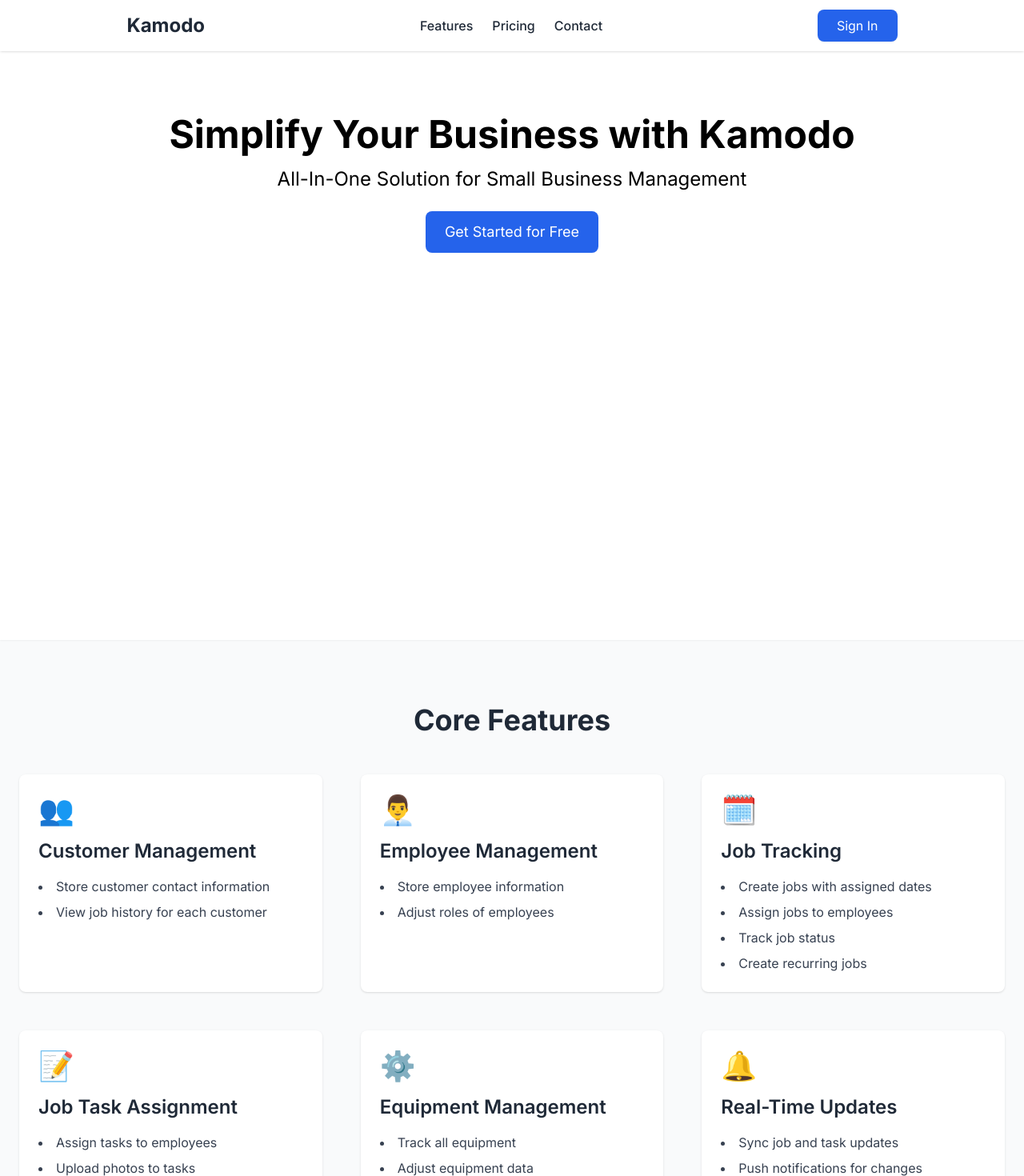
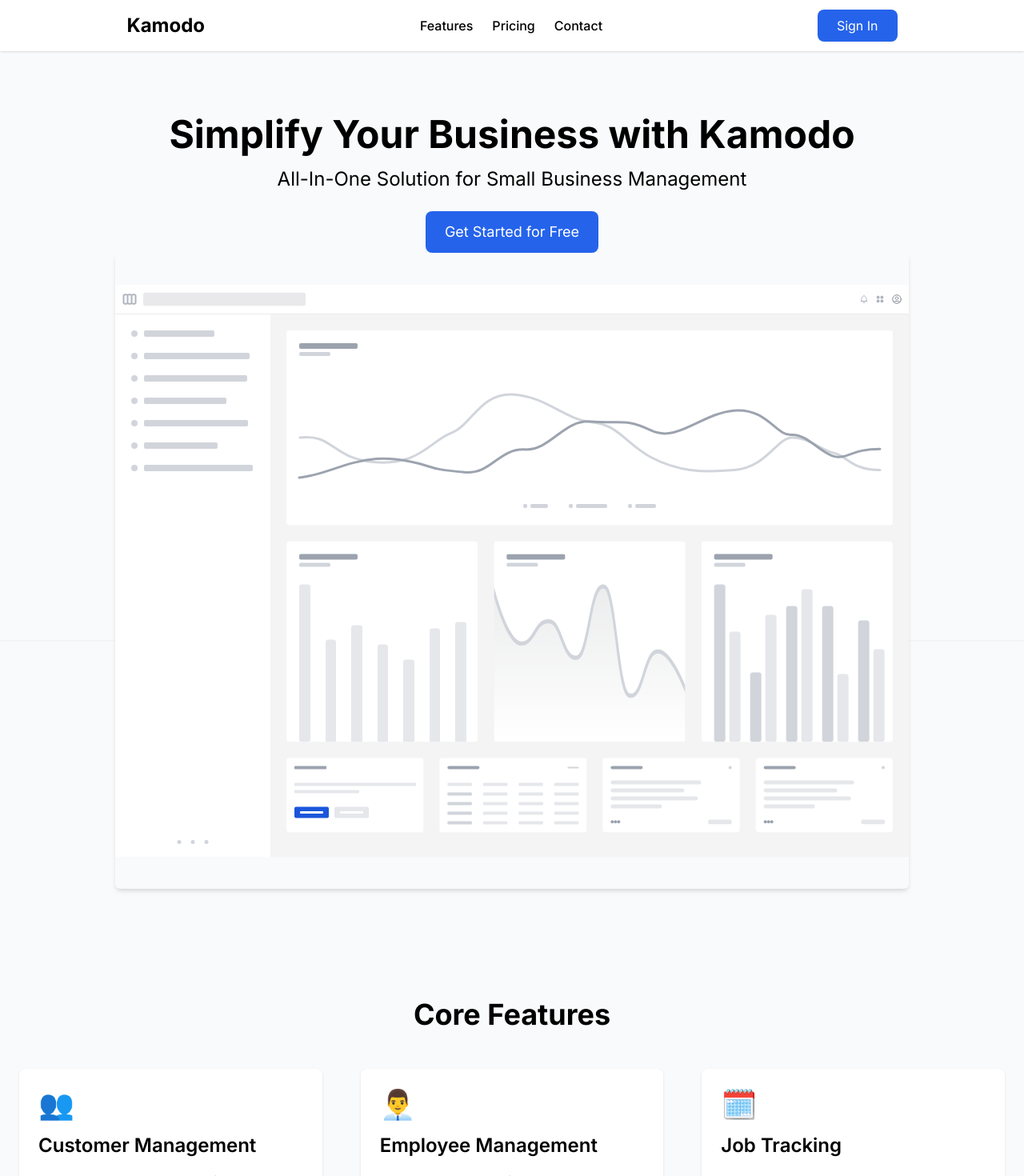
Before and after one commit to Grupith/kamodo, a Next.js app: page / in a window 1280 px wide. Shown: the top 1470 px of the page at 80% size. Built offline with nearby package versions, Linux system fonts and the light colour scheme.

Commit message:
added dashboard mockup img

```diff
--- a/app/page.tsx
+++ b/app/page.tsx
@@ -1,13 +1,14 @@
 "use client";
-
 import React, { useState } from "react";
 import { Bars3Icon, XMarkIcon } from "@heroicons/react/24/outline";
+import Image from "next/image";
+import DashboadMockup from "../public/images/dashboard-mockup.svg";
 
 const Home = () => {
   const [isMenuOpen, setIsMenuOpen] = useState(false);
 
   return (
-    <div className="bg-gray-50 text-gray-800">
+    <div className="bg-gray-50 text-black">
       {/* Header */}
       <header className="bg-white shadow fixed w-full z-10">
         <nav className="container mx-auto flex items-center justify-around py-3 px-6">
@@ -62,7 +63,7 @@
       </header>
 
       {/* Hero Section */}
-      <section className="bg-white bg-cover bg-center flex items-start pt-32 justify-center h-screen text-center shadow-sm">
+      <section className="bg-gray-50 bg-cover bg-center flex items-start pt-32 sm:mb-60 justify-center h-screen text-center shadow-sm">
         <div className="p-6 py-4 rounded-lg">
           <h1 className="text-4xl md:text-5xl font-bold text-black mb-4">
             Simplify Your Business with Kamodo
@@ -73,11 +74,16 @@
           <button className="bg-blue-600 text-white px-6 py-3 rounded-lg text-lg transition-all hover:shadow-md">
             Get Started for Free
           </button>
+          <Image
+            src={DashboadMockup}
+            alt={"Dashboard mockup"}
+            className="py-10 shadow-md rounded-md"
+          />
         </div>
       </section>
 
       {/* Features Section */}
-      <section id="features" className="py-20">
+      <section id="features" className="py-20 sm:pt-52">
         <div className="container mx-auto px-6">
           <h2 className="text-4xl font-bold text-center mb-12">
             Core Features
```
Also changed, not shown: public/images/dashboard-mockup.svg (added).
